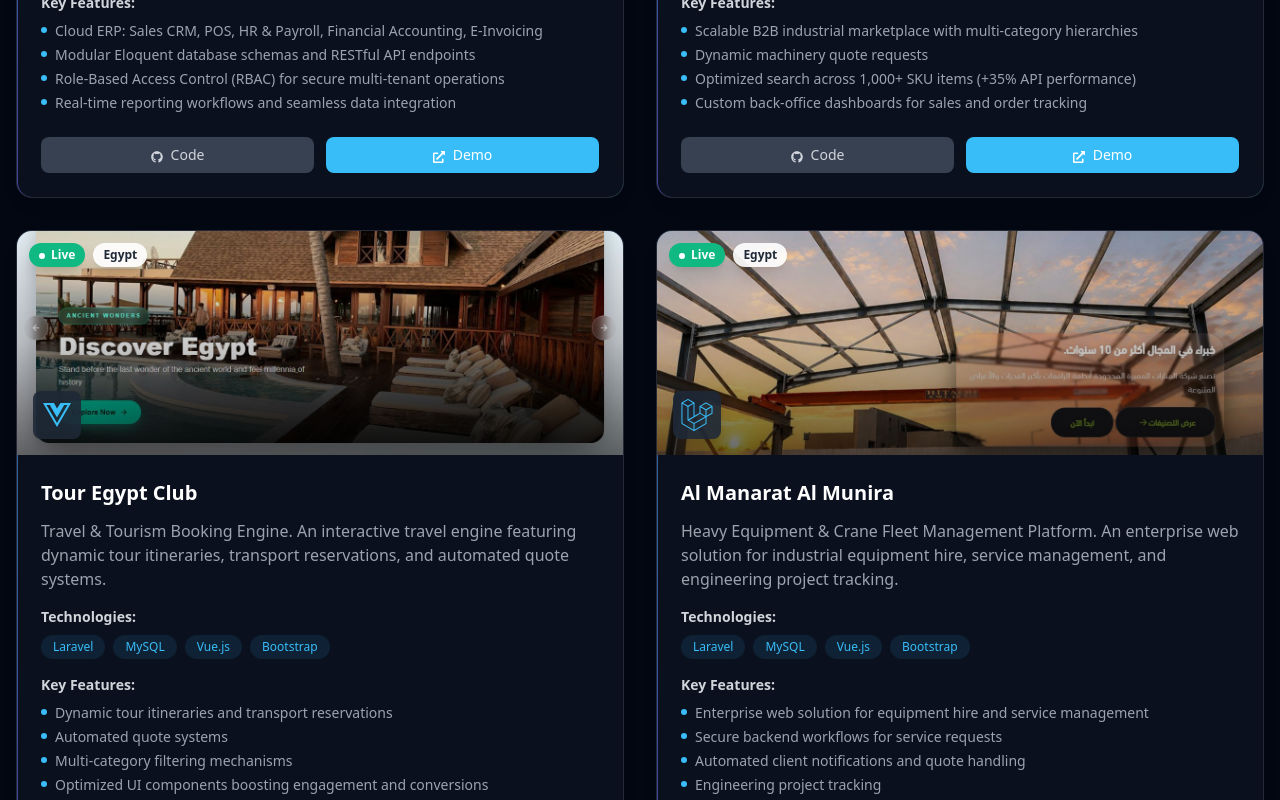
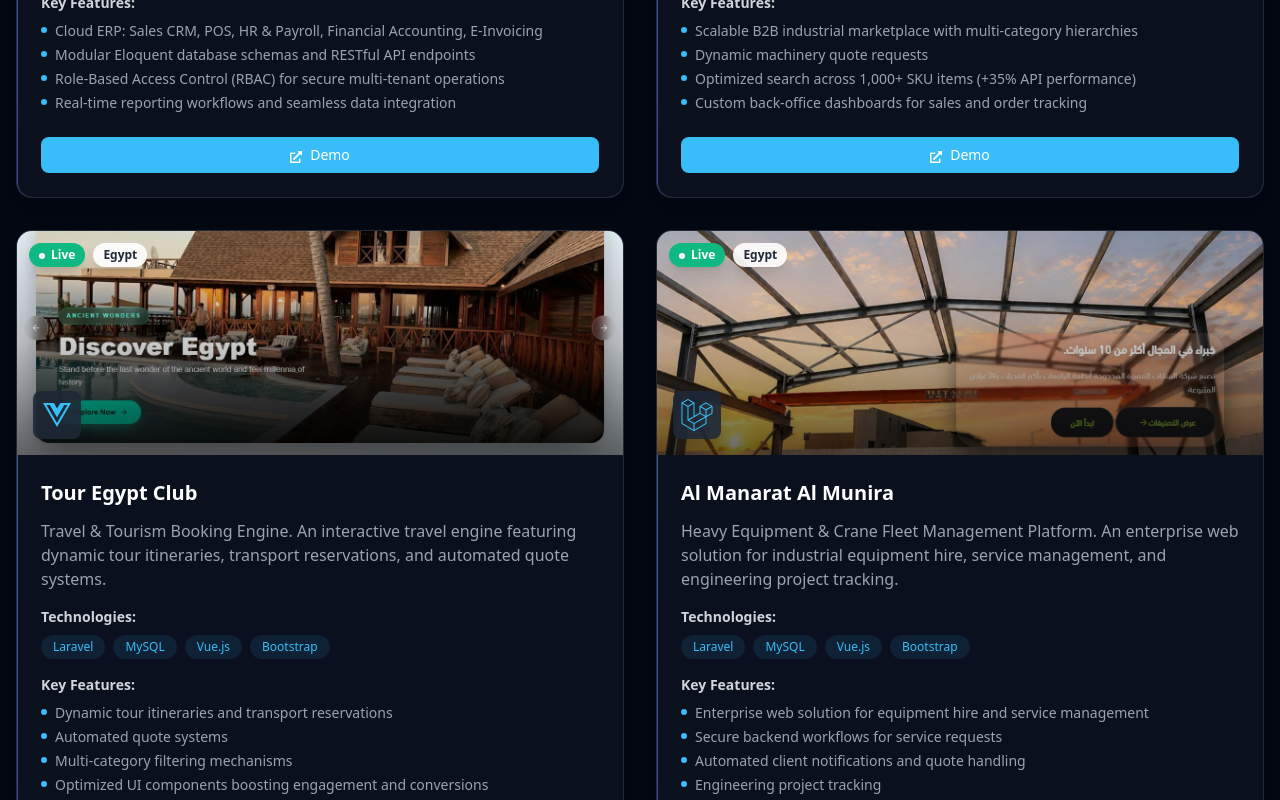
Before and after one commit to mhmdatya72/Portfolio, a React (Vite) app: page /#home in a window 1280 px wide. Shown: the part 9420-10220 px from the top of the page. Built offline with nearby package versions, Linux system fonts and the light colour scheme.

Commit message:
Remove GitHub button from all project cards

```diff
--- a/src/components/AllProjects.jsx
+++ b/src/components/AllProjects.jsx
@@ -1,6 +1,6 @@
 import React, { useState, useEffect } from 'react'
 import { motion } from 'framer-motion'
-import { FaGithub, FaExternalLinkAlt, FaLaravel, FaVuejs, FaDatabase, FaUsers, FaGlobe, FaArrowLeft } from 'react-icons/fa'
+import { FaExternalLinkAlt, FaLaravel, FaVuejs, FaDatabase, FaUsers, FaGlobe, FaArrowLeft } from 'react-icons/fa'
 import { Link } from 'react-router-dom'
 import Navbar from './Navbar'
 import Footer from './Footer'
@@ -571,15 +571,6 @@ const AllProjects = () => {
 
         {/* Action Buttons - Fixed at bottom */}
         <div className="flex gap-4 mt-auto">
-          <a
-            href={project.github}
-            target="_blank"
-            rel="noopener noreferrer"
-            className="flex-1 bg-gray-100 dark:bg-gray-700 text-gray-700 dark:text-gray-300 hover:bg-primary hover:text-white px-6 py-3 rounded-lg text-center font-medium transition-colors duration-300 flex items-center justify-center"
-          >
-            <FaGithub className="mr-2" size={16} />
-            View Code
-          </a>
           {project.demo !== '#' ? (
             <a
               href={project.demo}
--- a/src/components/Projects.jsx
+++ b/src/components/Projects.jsx
@@ -1,7 +1,7 @@
 import React from 'react'
 import { motion } from 'framer-motion'
 import { Link } from 'react-router-dom'
-import { FaGithub, FaExternalLinkAlt, FaLaravel, FaVuejs, FaDatabase, FaUsers, FaArrowRight, FaGlobe } from 'react-icons/fa'
+import { FaExternalLinkAlt, FaLaravel, FaVuejs, FaDatabase, FaUsers, FaArrowRight, FaGlobe } from 'react-icons/fa'
 
 const Projects = () => {
   const containerVariants = {
@@ -240,15 +240,6 @@ const Projects = () => {
                 {/* Action Buttons - Fixed at bottom */}
                 <div className="flex gap-2 sm:gap-3 mt-auto">
                 <a
-                  href={project.github}
-                  target="_blank"
-                  rel="noopener noreferrer"
-                    className="flex-1 bg-gray-100 dark:bg-gray-700 text-gray-700 dark:text-gray-300 hover:bg-primary hover:text-white px-3 sm:px-4 py-2 rounded-lg text-center text-xs sm:text-sm font-medium transition-colors duration-300"
-                >
-                    <FaGithub className="inline mr-1 sm:mr-2" size={12} />
-                  Code
-                </a>
-                <a
                   href={project.demo}
                   target="_blank"
                   rel="noopener noreferrer"
```
